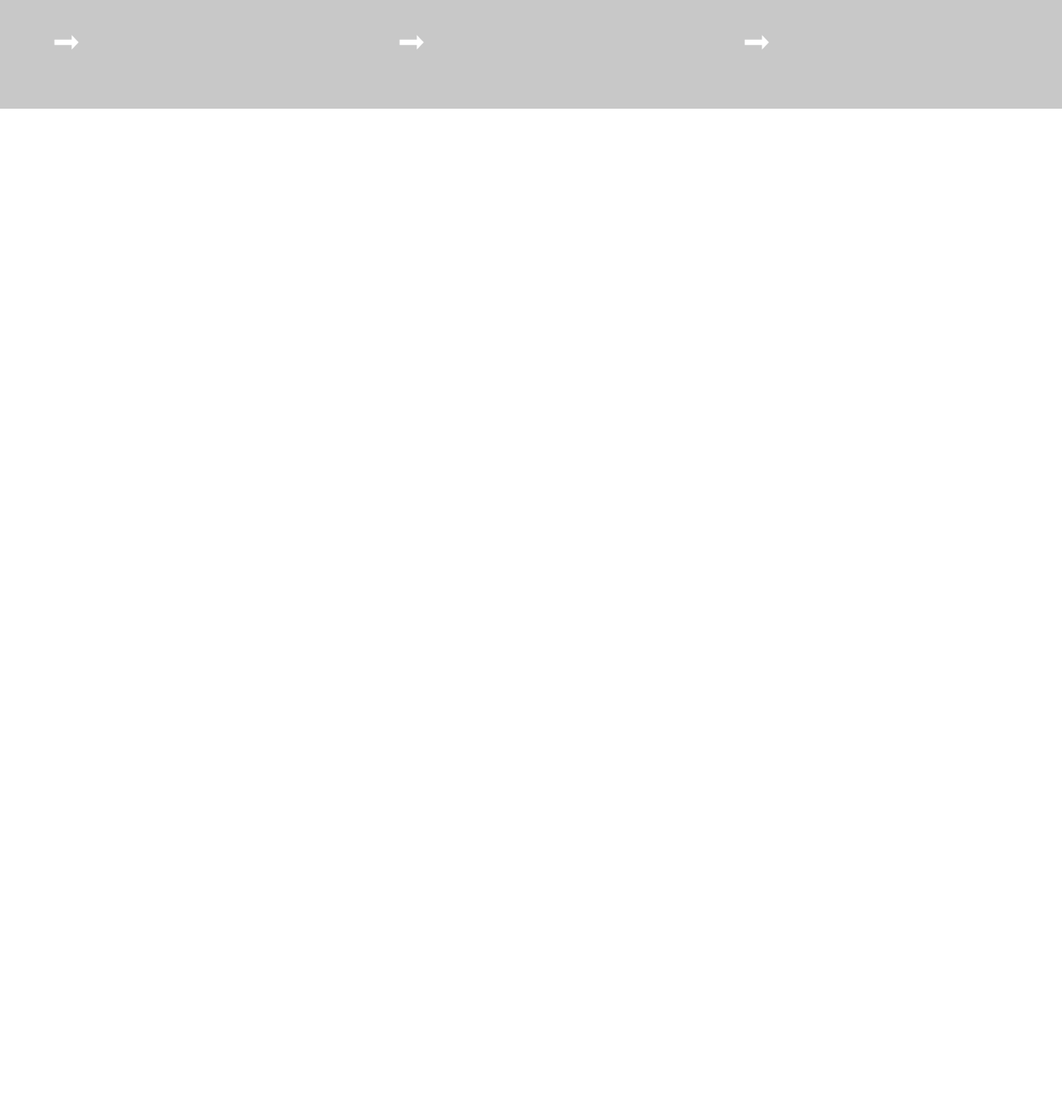
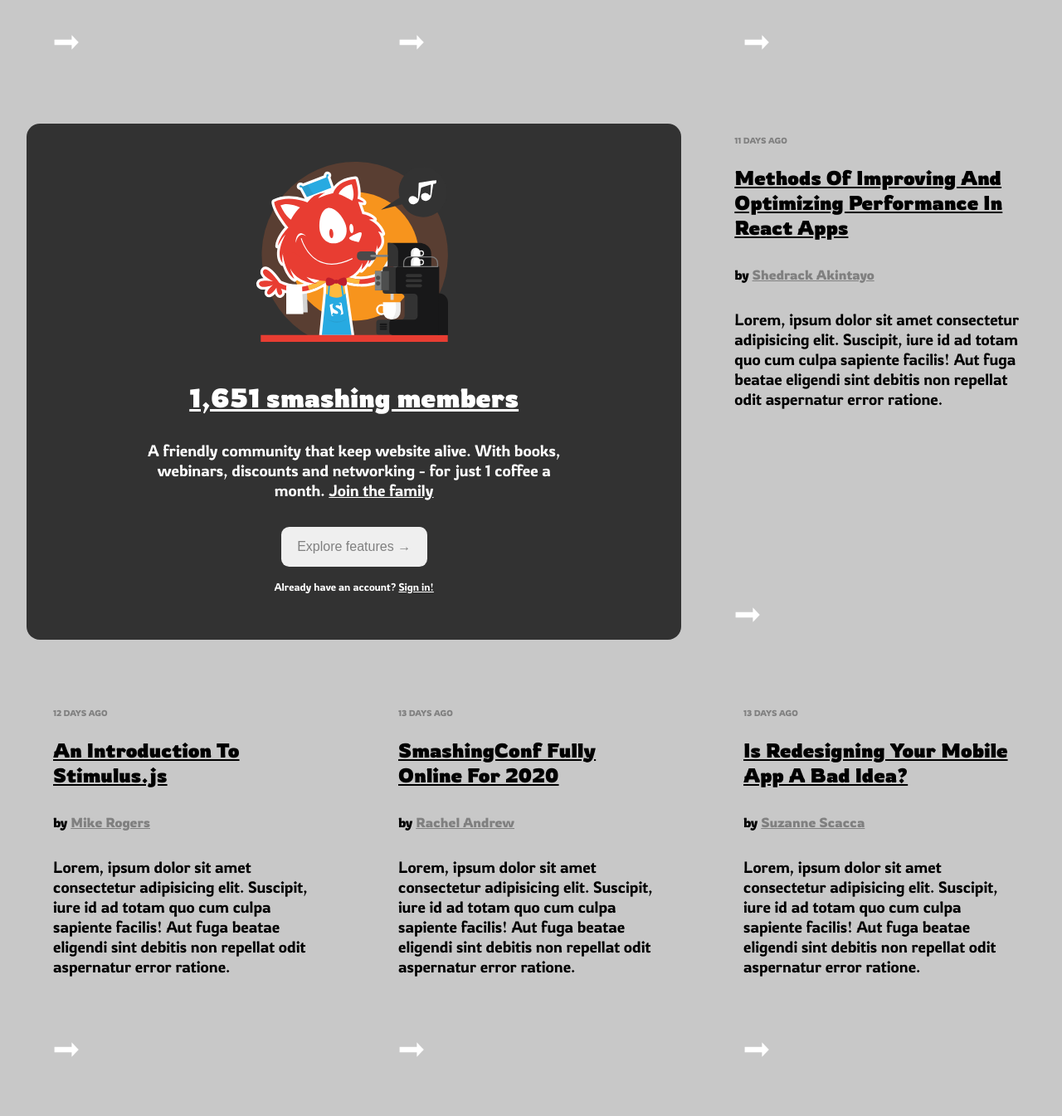
Before and after one commit to jose-Abel/smashing-magazine-clone, a plain HTML site: page index.html in a window 1280 px wide. Shown: the part 1627-2972 px from the top of the page at 83% size. Before the commit the page ends 1758 px from the top, so only its background shows below. Drawn offline with Linux system fonts and the light colour scheme.

Commit message:
Added and styled third and fourth sections

```diff
--- a/index.html
+++ b/index.html
@@ -190,7 +190,7 @@
                 <span class="date">
                     6 Days ago
                 </span>
-                <h2 class="item-title">
+                <h2 class="item-title underline change-color">
                     Translating Design Wireframes Into Accessible HTML/CSS
                 </h2>
                 <p class="item-author">
@@ -207,7 +207,7 @@
                 <span class="date">
                     6 Days ago
                 </span>
-                <h2 class="item-title">
+                <h2 class="item-title underline change-color">
                     Translating Design Wireframes Into Accessible HTML/CSS
                 </h2>
                 <p class="item-author">
@@ -218,14 +218,13 @@
                 <svg class="arrow2">
                     <use xlink:href="img/sprite.svg#iconarrow-long-right"></use>
                 </svg>
-
             </div>
 
             <div class="items">
                 <span class="date">
                     6 Days ago
                 </span>
-                <h2 class="item-title">
+                <h2 class="item-title underline change-color">
                     Translating Design Wireframes Into Accessible HTML/CSS
                 </h2>
                 <p class="item-author">
@@ -240,6 +239,89 @@
             </div>
         </div>
 
+        <div class="container-2">
+            <div class="big-box">
+                <img class="third-sec-img" src="/img/cat-logo.svg" alt="Cat making coffee">
+                <h2 class="big-box-h2 underline">
+                    1,651 smashing members
+                </h2>
+                <p class="big-box-p">A friendly community that keep website alive. With books, webinars, discounts and networking - for just 1 coffee a month. <span class="underline">Join the family</span></p>
+                <button class="box-button">Explore features &rarr;</button>
+                <p class="box-bottom">Already have an account? <span class="underline">Sign in!</span></p>
+            </div>
+            <div class="items">
+                <span class="date">
+                    11 Days ago
+                </span>
+                <h2 class="item-title underline change-color">
+                    Methods Of Improving And Optimizing Performance In React Apps
+                </h2>
+                <p class="item-author">
+                    by <span class="item-author-name">Shedrack Akintayo</span>
+                </p>
+                <p class="item-text">Lorem, ipsum dolor sit amet consectetur adipisicing elit. Suscipit, iure id ad totam quo cum culpa sapiente facilis! Aut fuga beatae eligendi sint debitis non repellat odit aspernatur error ratione.</p>
+
+                <svg class="arrow2 arrow-box">
+                    <use xlink:href="img/sprite.svg#iconarrow-long-right"></use>
+                </svg>
+            </div>
+        </div>
+        <div class="container-1">
+
+            <div class="items">
+                <span class="date">
+                    12 Days ago
+                </span>
+                <h2 class="item-title underline change-color">
+                    An Introduction To Stimulus.js
+                </h2>
+                <p class="item-author">
+                    by <span class="item-author-name">Mike Rogers</span>
+                </p>
+                <p class="item-text">Lorem, ipsum dolor sit amet consectetur adipisicing elit. Suscipit, iure id ad totam quo cum culpa sapiente facilis! Aut fuga beatae eligendi sint debitis non repellat odit aspernatur error ratione.</p>
+
+                <svg class="arrow2">
+                    <use xlink:href="img/sprite.svg#iconarrow-long-right"></use>
+                </svg>
+            </div>
+
+            <div class="items">
+                <span class="date">
+                    13 Days ago
+                </span>
+                <h2 class="item-title underline change-color">
+                    SmashingConf Fully Online For 2020
+                </h2>
+                <p class="item-author">
+                    by <span class="item-author-name">Rachel Andrew</span>
+                </p>
+                <p class="item-text">Lorem, ipsum dolor sit amet consectetur adipisicing elit. Suscipit, iure id ad totam quo cum culpa sapiente facilis! Aut fuga beatae eligendi sint debitis non repellat odit aspernatur error ratione.</p>
+
+                <svg class="arrow2">
+                    <use xlink:href="img/sprite.svg#iconarrow-long-right"></use>
+                </svg>
+
+            </div>
+
+            <div class="items">
+                <span class="date">
+                    13 Days ago
+                </span>
+                <h2 class="item-title underline change-color">
+                    Is Redesigning Your Mobile App A Bad Idea?
+                </h2>
+                <p class="item-author">
+                    by <span class="item-author-name">Suzanne Scacca</span>
+                </p>
+                <p class="item-text">Lorem, ipsum dolor sit amet consectetur adipisicing elit. Suscipit, iure id ad totam quo cum culpa sapiente facilis! Aut fuga beatae eligendi sint debitis non repellat odit aspernatur error ratione.</p>
+
+                <svg class="arrow2">
+                    <use xlink:href="img/sprite.svg#iconarrow-long-right"></use>
+                </svg>
+
+            </div>
+        </div>
+
     </main>
     </body>
 </html>
--- a/styles.css
+++ b/styles.css
@@ -390,6 +390,7 @@ header {
     flex-direction: column;
     align-items: flex-start;
     transition: all .2s;
+    cursor: pointer;
 }
 
 .items:hover {
@@ -443,3 +444,74 @@ header {
     fill: #fff;
     padding: 1rem 2rem;
 }
+
+/*--------------------- THIRD PART -----------------*/
+
+.container-2 {
+    display: grid;
+    grid-template-columns: 2fr 1fr;
+    background-color: var(--main-content-primary);
+}
+
+.big-box {
+    display: flex;
+    flex-direction: column;
+    align-items: center;
+    background-color: var(--color-primary-dark);
+    margin: auto 2rem;
+    border-radius: 1rem;
+    color: white;
+}
+
+.third-sec-img {
+    width: 15rem;
+    margin: 2.5rem auto;
+}
+
+.underline {
+    text-decoration: underline;
+}
+
+.change-color:hover {
+    color: var(--color-primary-dark);
+}
+
+.big-box-h2 {
+    font-size: 2rem;
+    margin-bottom: 2rem;
+}
+
+.big-box-p {
+    font-size: 1.2rem;
+    width: 65%;
+    text-align: center;
+    font-weight: 100;
+    margin-bottom: 2rem;
+}
+
+.box-button {
+    width: 11rem;
+    height: 3rem;
+    font-weight: 500;
+    font-size: 1rem;
+    color: gray;
+    border-radius: 0.6rem;
+    border: none;
+    cursor: pointer;
+    margin-bottom: 1rem;
+}
+
+.box-button:hover {
+    background-color: white;
+    color: var(--color-primary-dark);
+}
+
+.box-bottom {
+    font-size: 0.8rem;
+    font-weight: 100;
+    margin-bottom: 3.5rem;
+}
+
+.arrow-box {
+    margin-top: 10rem;
+}
```
